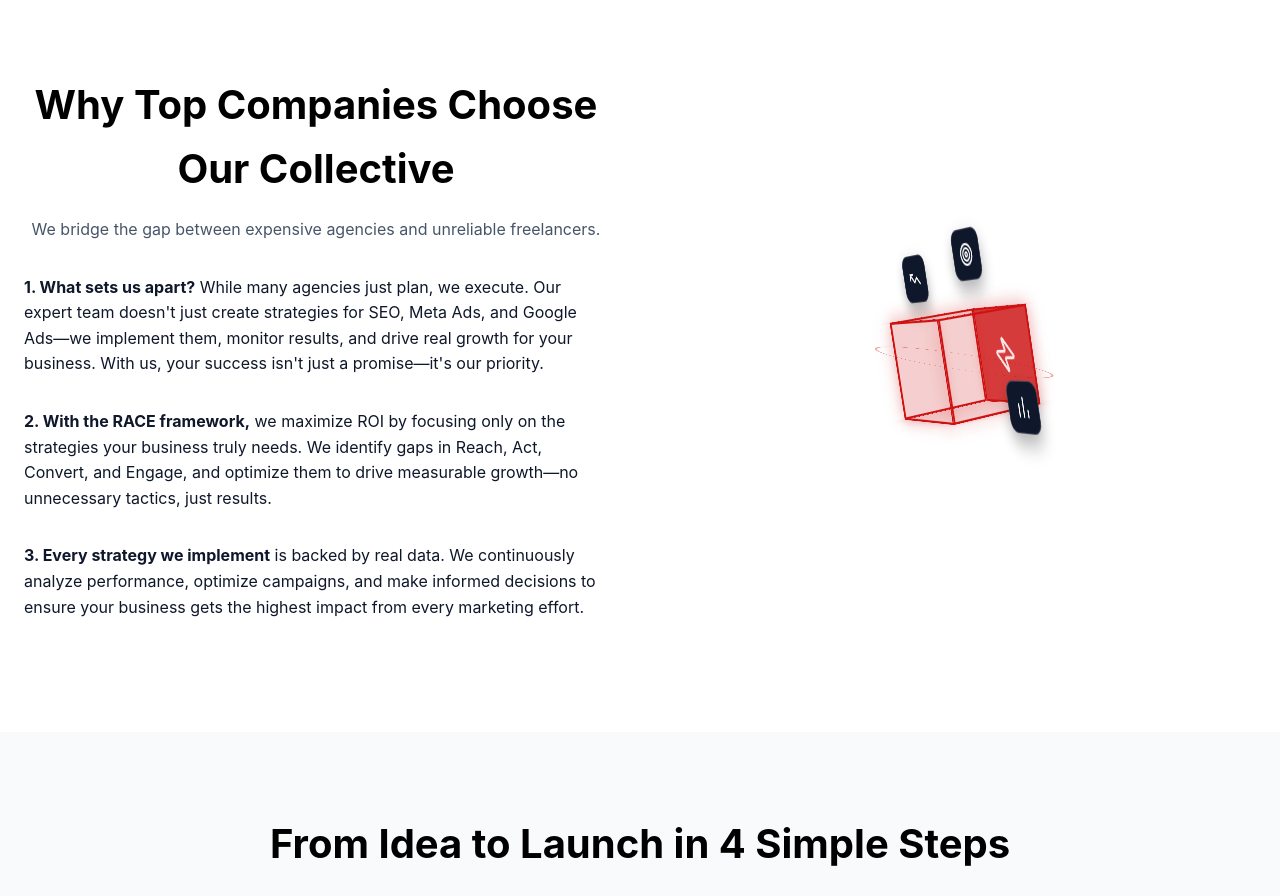
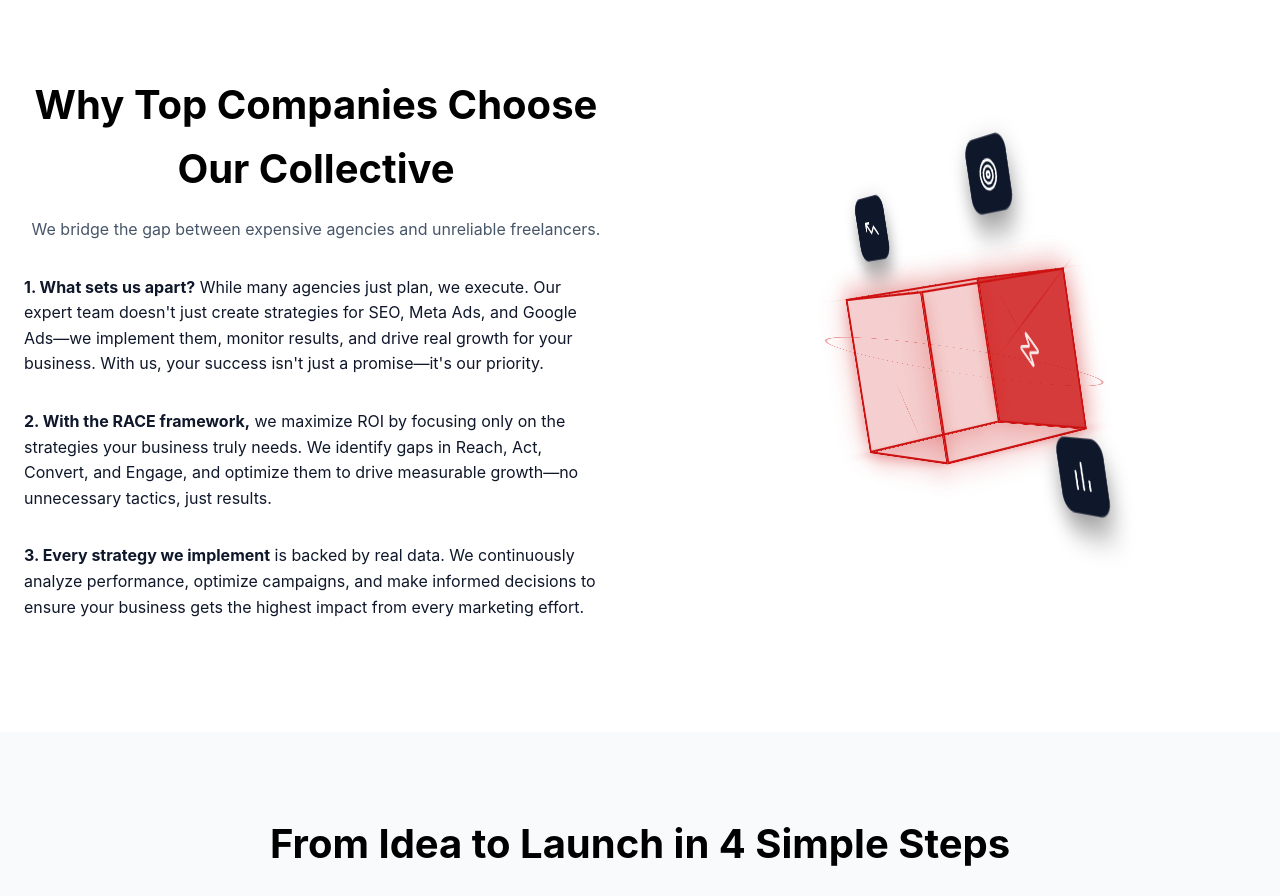
Before and after one commit to ayishamuneer4342-blip/redshark, a React (Vite) app: page / in a window 1280 px wide. Shown: the part 4100-4996 px from the top of the page. Built offline with nearby package versions, Linux system fonts and the light colour scheme.

Commit message:
Enhance 3D elements: increase size and add connectors

```diff
--- a/src/components/WhyChooseUs.css
+++ b/src/components/WhyChooseUs.css
@@ -136,9 +136,9 @@
 }
 
 .scene-3d {
-    width: 200px;
-    height: 200px;
-    perspective: 1000px;
+    width: 300px;
+    height: 300px;
+    perspective: 1200px;
 }
 
 .cube-wrapper {
@@ -150,8 +150,8 @@
 }
 
 .cube {
-    width: 100px;
-    height: 100px;
+    width: 160px;
+    height: 160px;
     position: absolute;
     top: 50%;
     left: 50%;
@@ -161,73 +161,99 @@
 
 .face {
     position: absolute;
-    width: 100px;
-    height: 100px;
+    width: 160px;
+    height: 160px;
     background: rgba(206, 17, 17, 0.1);
     border: 2px solid #ce1111;
     display: flex;
     align-items: center;
     justify-content: center;
-    box-shadow: 0 0 20px rgba(206, 17, 17, 0.2);
+    box-shadow: 0 0 30px rgba(206, 17, 17, 0.3);
 }
 
 .front {
-    transform: rotateY(0deg) translateZ(50px);
+    transform: rotateY(0deg) translateZ(80px);
     background: rgba(206, 17, 17, 0.8);
 }
 
 .back {
-    transform: rotateY(180deg) translateZ(50px);
+    transform: rotateY(180deg) translateZ(80px);
 }
 
 .right {
-    transform: rotateY(90deg) translateZ(50px);
+    transform: rotateY(90deg) translateZ(80px);
 }
 
 .left {
-    transform: rotateY(-90deg) translateZ(50px);
+    transform: rotateY(-90deg) translateZ(80px);
 }
 
 .top {
-    transform: rotateX(90deg) translateZ(50px);
+    transform: rotateX(90deg) translateZ(80px);
 }
 
 .bottom {
-    transform: rotateX(-90deg) translateZ(50px);
+    transform: rotateX(-90deg) translateZ(80px);
+}
+
+.connector-line {
+    position: absolute;
+    top: 50%;
+    left: 50%;
+    height: 2px;
+    background: linear-gradient(90deg, transparent, #ce1111, transparent);
+    transform-origin: left center;
+    opacity: 0.6;
+    pointer-events: none;
+}
+
+.line-1 {
+    width: 140px;
+    transform: translateZ(80px) rotateY(-20deg) rotateZ(-30deg);
+}
+
+.line-2 {
+    width: 140px;
+    transform: translateZ(-80px) rotateY(160deg) rotateZ(20deg);
+}
+
+.line-3 {
+    width: 140px;
+    transform: translateZ(40px) rotateY(200deg) rotateZ(-40deg);
 }
 
 .floating-item {
     position: absolute;
-    width: 50px;
-    height: 50px;
+    width: 70px;
+    height: 70px;
     background: #0f172a;
     border: 1px solid rgba(255, 255, 255, 0.2);
-    border-radius: 12px;
+    border-radius: 16px;
     display: flex;
     align-items: center;
     justify-content: center;
-    box-shadow: 0 10px 20px rgba(0, 0, 0, 0.3);
+    box-shadow: 0 15px 30px rgba(0, 0, 0, 0.4);
     animation: float-3d 4s ease-in-out infinite;
 }
 
 .item-1 {
-    top: 0;
-    right: 0;
-    transform: translateZ(80px);
+    top: -20px;
+    right: -40px;
+    transform: translateZ(120px);
     animation-delay: 0s;
 }
 
 .item-2 {
-    bottom: 20px;
-    left: -20px;
-    transform: translateZ(-40px);
+    bottom: 0px;
+    left: -60px;
+    transform: translateZ(-80px);
     animation-delay: 1.5s;
 }
 
 .item-3 {
-    top: -30px;
-    left: 40px;
-    transform: translateZ(40px);
+    top: -60px;
+    left: 20px;
+    transform: translateZ(60px);
     animation-delay: 3s;
 }
 
@@ -241,16 +267,16 @@
 }
 
 .ring-inner {
-    width: 180px;
-    height: 180px;
+    width: 280px;
+    height: 280px;
     border-color: rgba(206, 17, 17, 0.4);
     transform: translate(-50%, -50%) rotateX(70deg);
     animation: rotate-ring 8s infinite linear;
 }
 
 .ring-outer {
-    width: 260px;
-    height: 260px;
+    width: 400px;
+    height: 400px;
     border-style: dashed;
     transform: translate(-50%, -50%) rotateY(60deg);
     animation: rotate-ring-reverse 12s infinite linear;
--- a/src/components/WhyChooseUs.tsx
+++ b/src/components/WhyChooseUs.tsx
@@ -47,15 +47,20 @@ const WhyChooseUs = () => {
                                     <div className="face top"></div>
                                     <div className="face bottom"></div>
                                 </div>
-                                {/* Floating Elements */}
+                                {/* Floating Elements & Connectors */}
+                                <div className="connector-line line-1"></div>
                                 <div className="floating-item item-1">
-                                    <TrendingUp size={24} color="#fff" />
+                                    <TrendingUp size={32} color="#fff" />
                                 </div>
+
+                                <div className="connector-line line-2"></div>
                                 <div className="floating-item item-2">
-                                    <BarChart2 size={24} color="#fff" />
+                                    <BarChart2 size={32} color="#fff" />
                                 </div>
+
+                                <div className="connector-line line-3"></div>
                                 <div className="floating-item item-3">
-                                    <Target size={24} color="#fff" />
+                                    <Target size={32} color="#fff" />
                                 </div>
                                 {/* Orbit Rings */}
                                 <div className="ring-3d ring-inner"></div>
```
Also changed, not shown: src/pages/SEMPage.tsx (+36 -17 lines).
